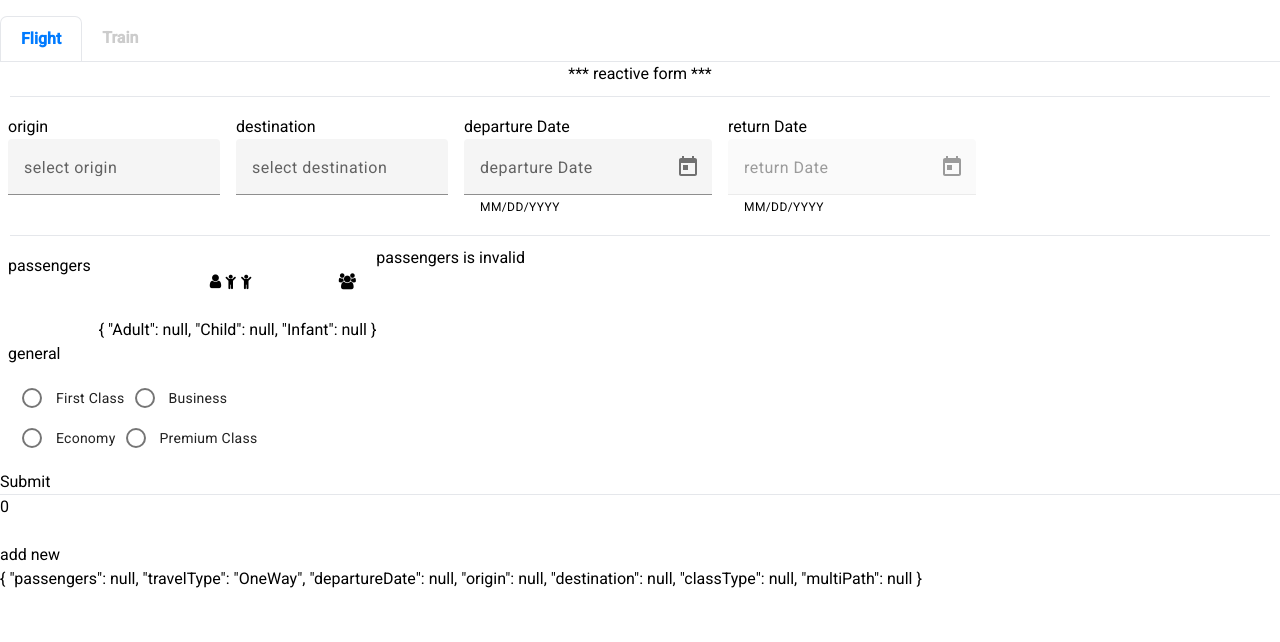
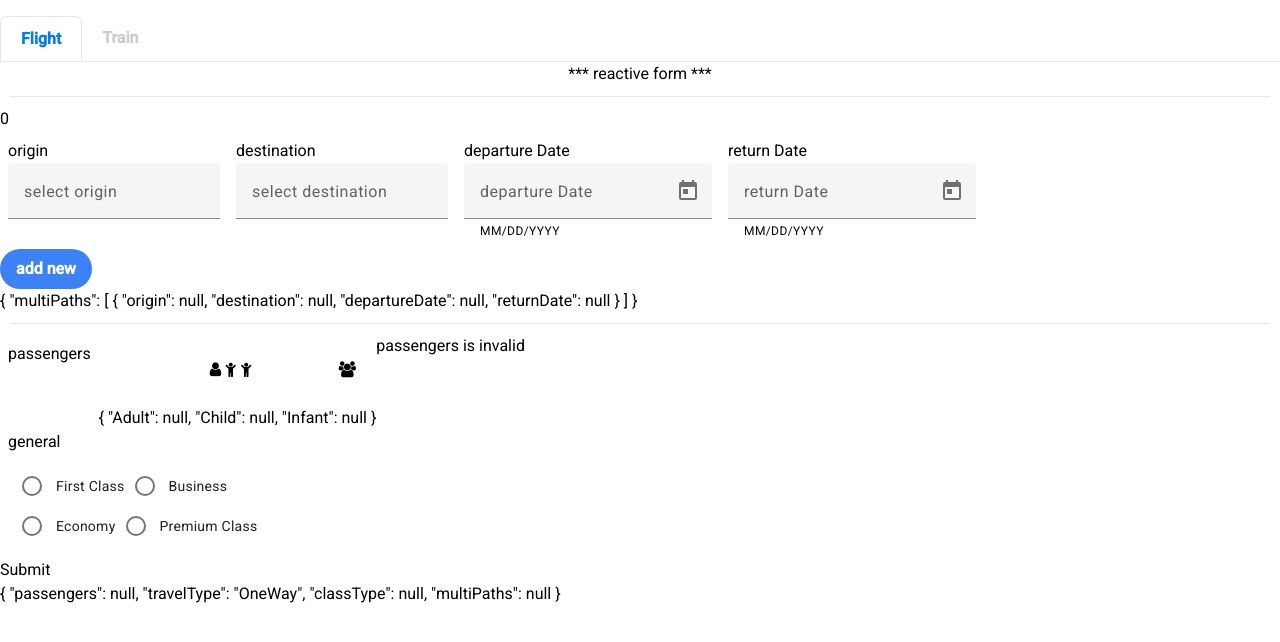
Before and after one commit to mohadesekiani/samples, an Angular app: page / in a window 1280 px wide. Shown: the top 642 px of the page. Built offline with nearby package versions, Linux system fonts and the light colour scheme.

Commit message:
how use formArray , convert to Independent component

```diff
--- a/src/app/models/search-types.interface.ts
+++ b/src/app/models/search-types.interface.ts
@@ -9,10 +9,13 @@ export interface ISearchFlight {
   origin: any;
   destination: any;
   classType: any;
-  multiPath: any;
+  multiPaths: any;
 }
 export interface ISearchPassenger {
   Adult: number;
   Child: number;
   Infant: number;
 }
+export interface ISearchMultiPaths {
+  multiPaths:any;
+}
--- a/src/app/reactive-form/reactive-form.component.html
+++ b/src/app/reactive-form/reactive-form.component.html
@@ -2,24 +2,7 @@
   <h2 style="text-align: center">*** reactive form ***</h2>
   <hr style="margin: 10px" />
   <div>
-    <div class="flex flex-wrap">
-      <app-flight formControlName="origin" label="origin"></app-flight>
-      <app-flight
-        formControlName="destination"
-        label="destination"
-      ></app-flight>
-
-      <app-datepicker
-        formControlName="departureDate"
-        placeholder="your departure date"
-        label="departure Date"
-      ></app-datepicker>
-      <app-datepicker
-        formControlName="returnDate"
-        placeholder="your return date"
-        label="return Date"
-      ></app-datepicker>
-    </div>
+    <app-multi-paths formControlName="multiPaths"></app-multi-paths>
     <hr style="margin: 10px" />
     <div class="flex flex-wrap w-1/2">
       <span class="m-2">passengers</span>
@@ -45,8 +28,5 @@
     </div>
   </div>
   <button type="submit" (click)="submit()">Submit</button>
-
-  <hr />
-  <app-multi-path></app-multi-path>
 </form>
 {{ flightForm.value | json }}
--- a/src/app/reactive-form/reactive-form.component.ts
+++ b/src/app/reactive-form/reactive-form.component.ts
@@ -1,5 +1,11 @@
 import { Component, OnInit } from '@angular/core';
-import { FormBuilder, Validators } from '@angular/forms';
+import {
+  FormArray,
+  FormBuilder,
+  FormControl,
+  FormGroup,
+  Validators,
+} from '@angular/forms';
 import { ClassTypesEnum } from '../models/class-types.enum';
 import { TravelTypesEnum } from '../models/travel-types.enum';
 import { Router } from '@angular/router';
@@ -24,7 +30,7 @@ export class ReactiveFormComponent implements OnInit {
     value,
   }));
   showDrop = false;
-
+  items!: FormArray;
   passenger: Array<any> = [
     { value: 0, name: 'Adult' },
     { value: 0, name: 'Child' },
@@ -35,6 +41,7 @@ export class ReactiveFormComponent implements OnInit {
 
   ngOnInit() {
     this.setTravelTypeListener();
+    // this.addNewRow();
   }
 
   private formCreator() {
@@ -42,14 +49,29 @@ export class ReactiveFormComponent implements OnInit {
     return this.fb.group<IForm<ISearchFlight>>({
       passengers: [null, [Validators.required]],
       travelType: [TravelTypesEnum.OneWay],
-      departureDate: [this.today],
-      returnDate: [{ value: null, disabled: true }, [Validators.required]],
-      origin: [null, [Validators.required]],
-      destination: [null, [Validators.required]],
+      // departureDate: [this.today],
+      // returnDate: [{ value: null, disabled: true }, [Validators.required]],
+      // origin: [null, [Validators.required]],
+      // destination: [null, [Validators.required]],
       classType: [null],
-      multiPath: [null],
+      // multiPath: this.fb.array([]),
+      multiPaths: [null, [Validators.required]],
+
     });
   }
+  // addNewRow() {
+  //   const newRow = this.fb.group({
+  //     origin: [null, [Validators.required]],
+  //     destination: [null, [Validators.required]],
+  //     departureDate: [null],
+  //     returnDate: [null],
+  //   });
+  //   this.nn.push(newRow);
+  // }
+
+  // get nn() {
+  //   return this.flightForm.get('multiPath') as FormArray;
+  // }
 
   private setTravelTypeListener() {
     const returnDateCtrl = this.flightForm.controls.returnDate;
--- a/src/app/shared/elements/elements.module.ts
+++ b/src/app/shared/elements/elements.module.ts
@@ -11,13 +11,13 @@ import { FormsModule, ReactiveFormsModule } from '@angular/forms';
 import { BrowserModule } from '@angular/platform-browser';
 import { SharedModule } from '../shared.module';
 import { NumberPassengersComponent } from './form/fields/number-passengers/number-passengers.component';
-import { MultiPathComponent } from './form/fields/multi-path/multi-path.component';
+import { MultiPathsComponent } from './form/fields/multi-paths/multi-paths.component';
 const COMPONENTS = [
   DatepickerComponent,
   FlightComponent,
   PassengersComponent,
   NumberPassengersComponent,
-  MultiPathComponent,
+  MultiPathsComponent
 ];
 
 @NgModule({
--- a/src/app/shared/elements/form/fields/multi-path/multi-path.component.html
+++ /dev/null
@@ -1,13 +0,0 @@
-<form [formGroup]="reactiveForm">
-  <div formArrayName="delAddress">
-    <div *ngFor="let item of delAddress.controls; let i = index">
-      <div [formGroupName]="i">
-        <h2>{{ i }}</h2>
-        <input type="text" formArrayName="name" />
-      </div>
-    </div>
-  </div>
-  <div>
-    <a (click)="addNewRow()">add new</a>
-  </div>
-</form>
--- a/src/app/shared/elements/form/fields/multi-path/multi-path.component.ts
+++ /dev/null
@@ -1,41 +0,0 @@
-import { Component, OnInit } from '@angular/core';
-import {
-  FormArray,
-  FormBuilder,
-  FormControl,
-  FormGroup,
-  Validators,
-} from '@angular/forms';
-
-@Component({
-  selector: 'app-multi-path',
-  templateUrl: './multi-path.component.html',
-  styleUrls: ['./multi-path.component.scss'],
-})
-export class MultiPathComponent implements OnInit {
-  items!: FormArray;
-  reactiveForm = new FormGroup({
-    name: new FormControl(''),
-    delAddress: new FormArray([]),
-  });
-  ngOnInit(): void {
-    this.addNewRow();
-  }
-  addNewRow() {
-    this.items = this.reactiveForm.get('delAddress') as FormArray;
-    this.items.push(this.genRow());
-  }
-
-  get delAddress() {
-    return this.reactiveForm.get('delAddress') as FormArray;
-  }
-
-  genRow(): FormGroup {
-    return new FormGroup({
-      name: new FormControl(''),
-      name2: new FormControl(''),
-    });
-  }
-
-  submit() {}
-}
--- /dev/null
+++ b/src/app/shared/elements/form/fields/multi-paths/multi-paths.component.html
@@ -0,0 +1,35 @@
+<div [formGroup]="form">
+  <div formArrayName="multiPaths">
+    <div *ngFor="let item of multiPaths.controls; let i = index">
+      <div [formGroupName]="i">
+        <h2>{{ i }}</h2>
+        <div class="flex flex-wrap">
+          <app-flight formControlName="origin" label="origin"></app-flight>
+          <app-flight
+            formControlName="destination"
+            label="destination"
+          ></app-flight>
+          <app-datepicker
+            formControlName="departureDate"
+            placeholder="your departure date"
+            label="departure Date"
+          ></app-datepicker>
+          <app-datepicker
+            formControlName="returnDate"
+            placeholder="your return date"
+            label="return Date"
+          ></app-datepicker>
+        </div>
+      </div>
+    </div>
+  </div>
+  <div>
+    <button
+      (click)="addNewRow()"
+      class="bg-blue-500 hover:bg-blue-700 text-white font-bold py-2 px-4 rounded-full"
+    >
+      add new
+    </button>
+  </div>
+  {{ form.value | json }}
+</div>
--- /dev/null
+++ b/src/app/shared/elements/form/fields/multi-paths/multi-paths.component.ts
@@ -0,0 +1,89 @@
+import { Component, INJECTOR, Inject, Injector, OnInit } from '@angular/core';
+import {
+  ControlValueAccessor,
+  FormArray,
+  FormBuilder,
+  FormGroup,
+  NG_VALUE_ACCESSOR,
+  Validators,
+} from '@angular/forms';
+import { distinctUntilChanged } from 'rxjs';
+import {
+  IForm,
+  ISearchMultiPaths,
+} from 'src/app/models/search-types.interface';
+
+@Component({
+  selector: 'app-multi-paths',
+  templateUrl: './multi-paths.component.html',
+  styleUrls: ['./multi-paths.component.scss'],
+  providers: [
+    {
+      provide: NG_VALUE_ACCESSOR,
+      useExisting: MultiPathsComponent,
+      multi: true,
+    },
+  ],
+})
+
+export class MultiPathsComponent implements ControlValueAccessor {
+  form!: FormGroup;
+  touched = false;
+  disabled = false;
+
+  value!: [];
+  onChange = (value) => { };
+
+  onTouched = () => { };
+
+  constructor(private fb: FormBuilder  ) {}
+
+  writeValue(obj: any): void {
+    this.form.patchValue(obj);
+  }
+
+  registerOnChange(fn: any): void {
+    this.onChange = fn;
+  }
+
+  registerOnTouched(fn: any): void {
+    this.onTouched = fn;
+  }
+  setDisabledState?(isDisabled: boolean): void {
+    this.disabled = isDisabled;
+  }
+
+  ngOnInit(): void {
+    this.formCreator();
+    this.addNewRow();
+  }
+
+  formCreator() {
+    this.form = this.fb.group<IForm<ISearchMultiPaths>>({
+      multiPaths: this.fb.array([]),
+    });
+    this.form.valueChanges.pipe(distinctUntilChanged()).subscribe((x) => {
+      console.log(x);
+
+      this.onChange(this.form.value);
+    });
+  }
+
+  get multiPaths() {
+    return this.form.get('multiPaths') as FormArray;
+  }
+
+  addNewRow() {
+    const newRow = this.fb.group({
+      origin: [null, [Validators.required]],
+      destination: [null, [Validators.required]],
+      departureDate: [null],
+      returnDate: [null],
+    });
+    this.multiPaths.push(newRow);
+  }
+
+}
+function isEqual(p: any, c: any): boolean {
+  throw new Error('Function not implemented.');
+}
--- a/src/app/shared/elements/form/fields/passengers/passengers.component.ts
+++ b/src/app/shared/elements/form/fields/passengers/passengers.component.ts
@@ -27,7 +27,7 @@ import { IForm, ISearchPassenger } from 'src/app/models/search-types.interface';
 export class PassengersComponent implements ControlValueAccessor {
   errorMessage!: { actual: number; max: number };
   hasError: boolean = false;
-  form!: FormGroup; // <IForm<ISearchPassenger>>;
+  form!: FormGroup;
   buttonText: string = '+';
   disabled = false;
   touched = false;
```
Also changed, not shown: src/app/shared/elements/form/fields/multi-paths/multi-paths.component.scss (added), 1 other file (tests, documents, lock files or other folders).
